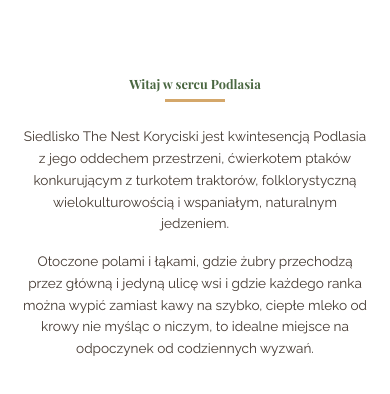
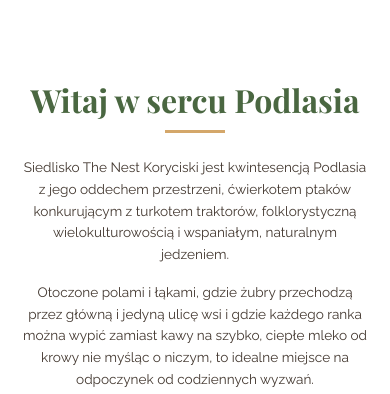
Before and after one commit to Migdal-Michal/Koryciski, a plain HTML site: page index.html in a window 390 px wide. Shown: the part 622-1016 px from the top of the page. Drawn offline with nearby package versions, Linux system fonts and the light colour scheme.

Commit message:
Update styles.css

```diff
--- a/styles.css
+++ b/styles.css
@@ -483,7 +483,7 @@ footer {
     }
 
     h2 {
-        font-size: 0.8rem;
+        font-size: 2rem;
     }
 
     .hero {
@@ -536,7 +536,7 @@ footer {
     }
 
     h2 {
-        font-size: 0.8rem;
+        font-size: 2rem;
     }
 
     .logo-container {
```
